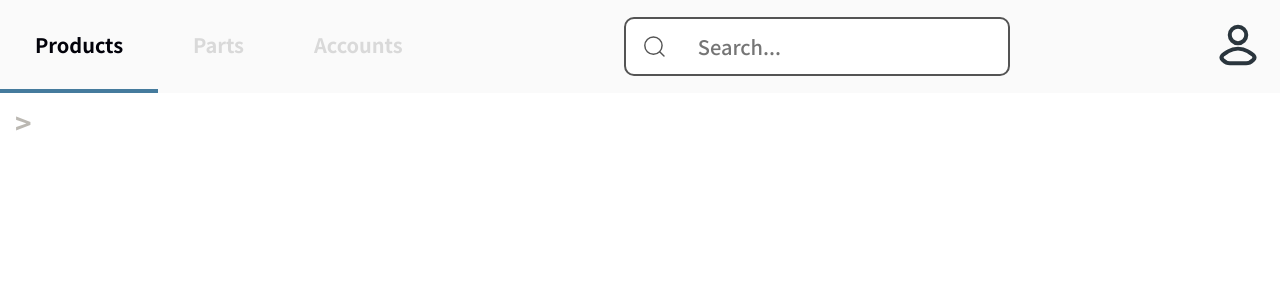
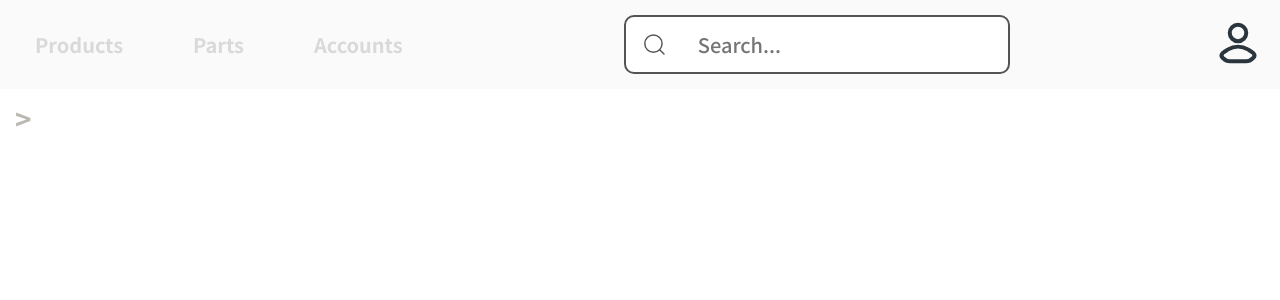
Before and after one commit to Pororoz/iStock-Frontend, a React (Vite) app in the folder client/: page / in a window 1280 px wide. Shown: the top 300 px of the page. Built offline with nearby package versions, Linux system fonts and the light colour scheme.

Commit message:
feat: NavBar가 URL기준으로 버튼 상태를 표현하도록 수정

```diff
--- a/client/src/components/NavBar.tsx
+++ b/client/src/components/NavBar.tsx
@@ -1,5 +1,5 @@
 import { ReactElement, useState } from 'react';
-import { Link } from 'react-router-dom';
+import { Link, useLocation } from 'react-router-dom';
 import styled from 'styled-components';
 import LoginButton from '@components/LoginButton';
 import NavButton from '@components/NavButton';
@@ -26,21 +26,21 @@ const CenteredSearchInput = styled(SearchInput)`
   transform: translateX(-50%); */
 `;
 
-type PageTypes = 'Products' | 'Parts' | 'Accounts';
+// type PageTypes = 'Products' | 'Parts' | 'Accounts';
 
 function NavBar(): ReactElement {
-  const [selectedPage] = useState<PageTypes>('Products');
+  const selectedPage = useLocation().pathname.split('/')[1];
   return (
     <Wrapper>
       <Menus>
         <Link to="/items">
-          <NavButton selected={selectedPage === 'Products'}>Products</NavButton>
+          <NavButton selected={selectedPage === 'items'}>Products</NavButton>
         </Link>
         <Link to="/parts">
-          <NavButton selected={selectedPage === 'Parts'}>Parts</NavButton>
+          <NavButton selected={selectedPage === 'parts'}>Parts</NavButton>
         </Link>
         <Link to="/accounts">
-          <NavButton selected={selectedPage === 'Accounts'}>Accounts</NavButton>
+          <NavButton selected={selectedPage === 'accounts'}>Accounts</NavButton>
         </Link>
       </Menus>
       <CenteredSearchInput />
```
